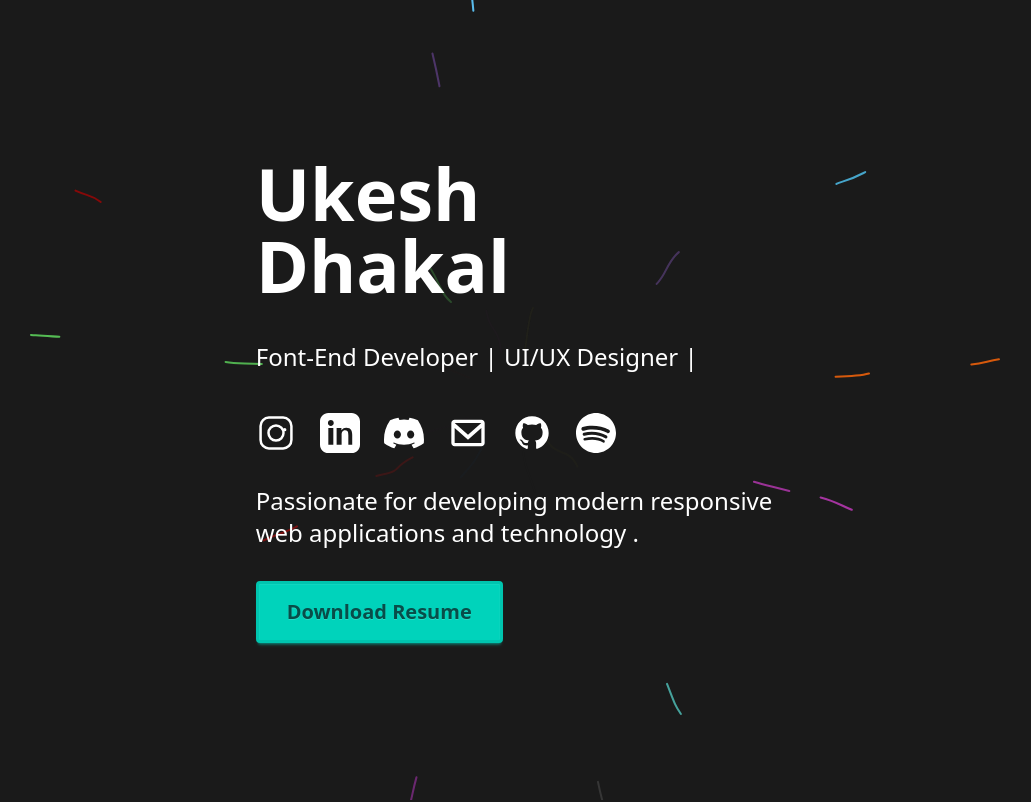
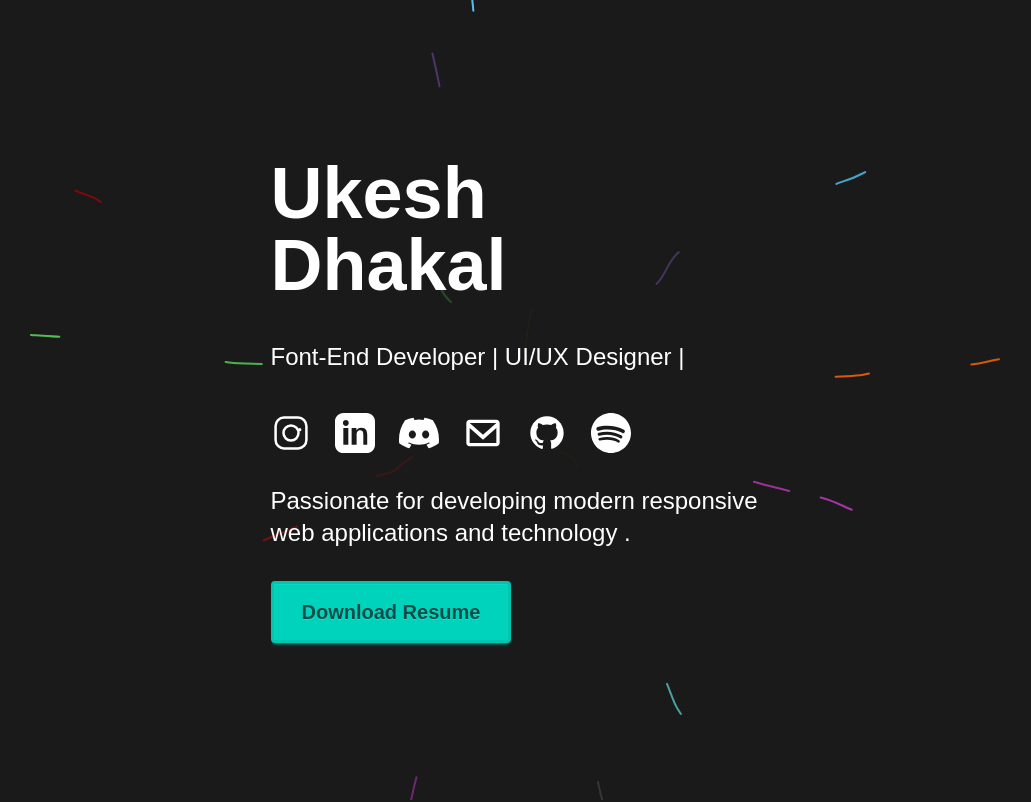
Before and after one commit to ukesh-dhakal/Portfolio, a Next.js app: page / in a window 1280 px wide. Shown: the top 802 px of the page, without its empty margins (126-1157 px from the left). Built offline with nearby package versions, Linux system fonts and the light colour scheme.

Commit message:
globals.css

```diff
--- a/app/globals.css
+++ b/app/globals.css
@@ -133,5 +133,8 @@
   }
   body {
     @apply bg-background text-foreground;
+    font-family: "Poppins", sans-serif;
+  font-weight: 500;
+  font-style: normal;
   }
 }
```
